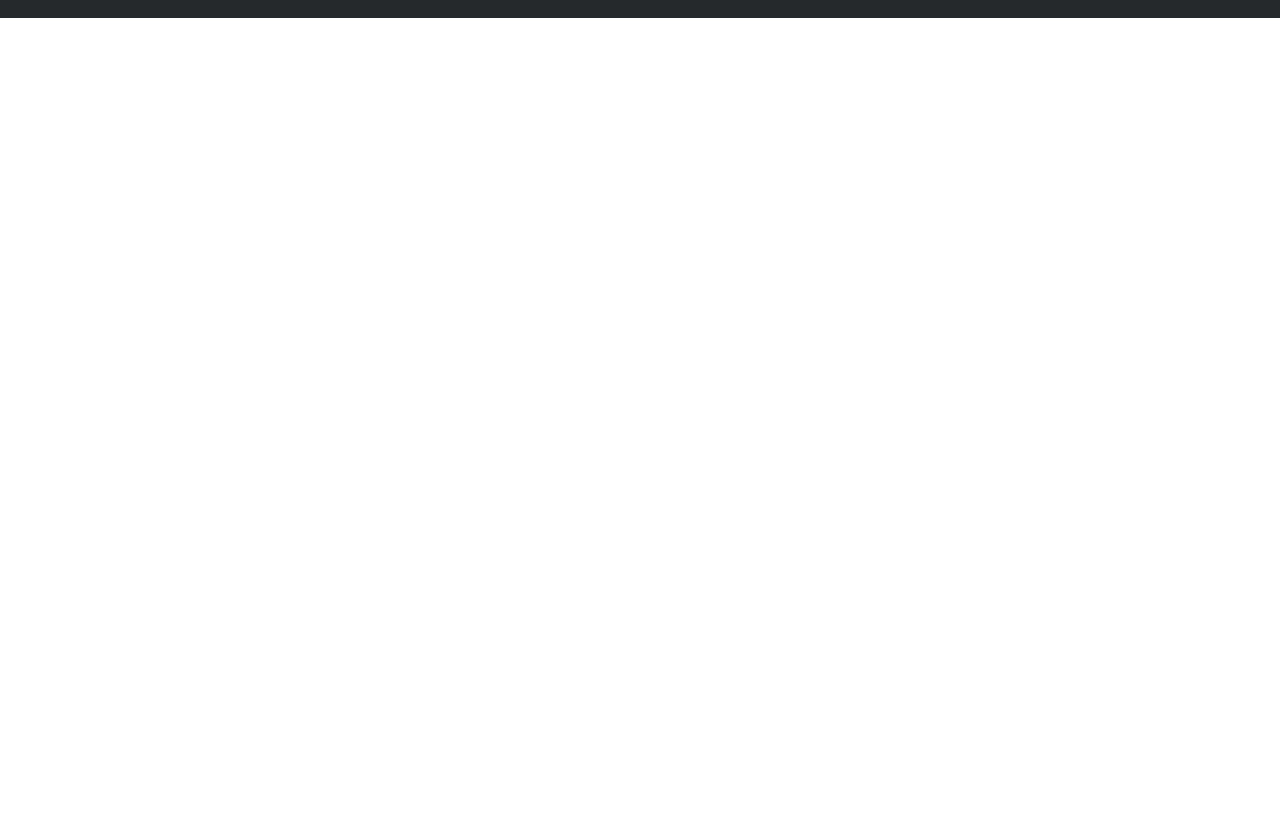
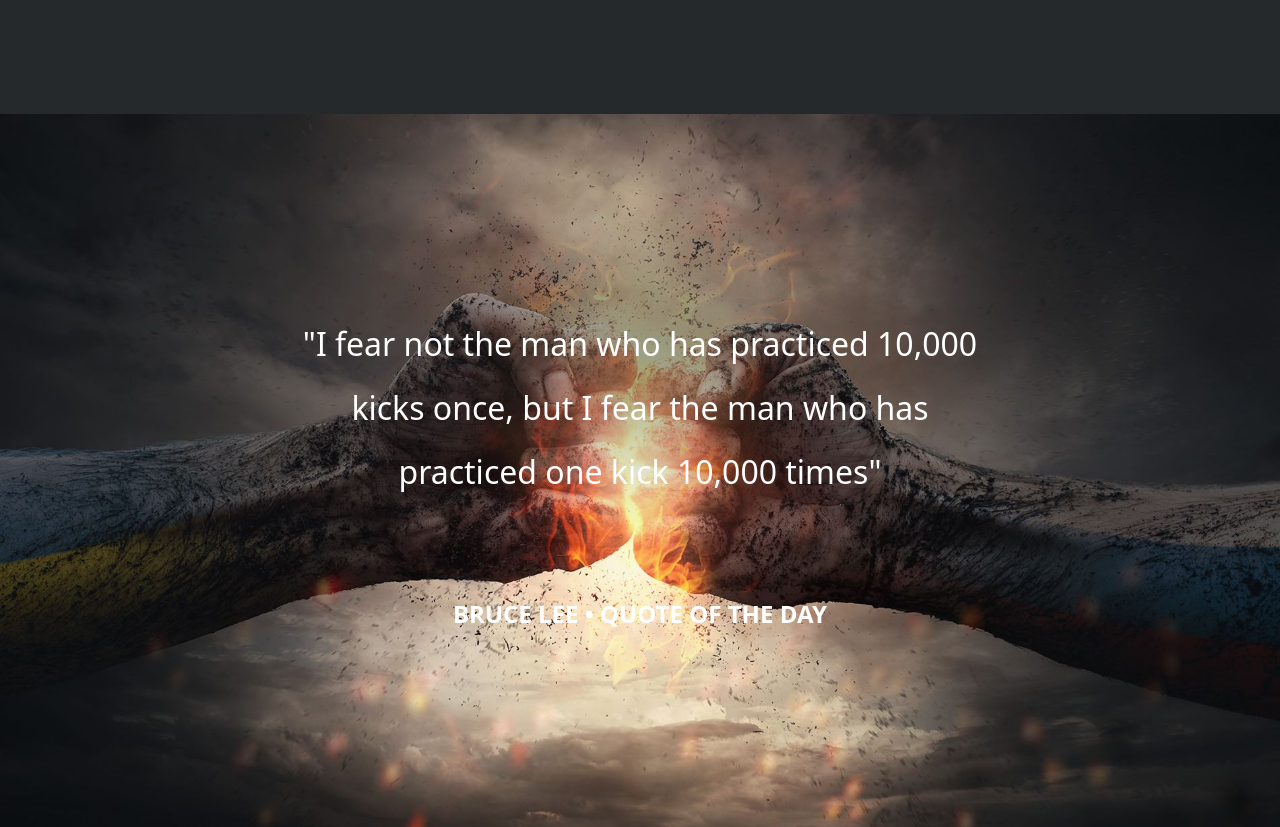
Before and after one commit to RuxandraRambet/proj-html-vuejs, a Vue app: page / in a window 1280 px wide. Shown: the part 3244-4071 px from the top of the page. Before the commit the page ends 3262 px from the top, so only its background shows below. Built offline with nearby package versions, Linux system fonts and the light colour scheme.

Commit message:
feat: quote section in main

```diff
--- a/src/components/AppMain.vue
+++ b/src/components/AppMain.vue
@@ -4,6 +4,7 @@ import SignUpSection from './SignUpSection.vue';
 import IconsSection from './IconsSection.vue';
 import ResultsSection from './ResultsSection.vue';
 import PerformanceSection from './PerformanceSection.vue';
+import QuoteSection from './QuoteSection.vue';
 export default {
     name: 'AppMain',
     components: {
@@ -12,6 +13,7 @@ export default {
         IconsSection,
         ResultsSection,
         PerformanceSection,
+        QuoteSection,
     }
 }
 </script>
@@ -23,6 +25,7 @@ export default {
         <IconsSection/>
         <ResultsSection/>
         <PerformanceSection/>
+        <QuoteSection/>
     </main>
 </template>
 
--- a/src/components/PerformanceSection.vue
+++ b/src/components/PerformanceSection.vue
@@ -6,7 +6,7 @@ export default {
 
 <template>
     <section>
-        <div class="container pt-5">
+        <div class="container py-5">
             <!-- Title and divider container -->
             <div class="section-top pt-5 text-center">
                 <h2 class="text-uppercase text-white fw-bold">High Performance Facilities</h2>
@@ -14,7 +14,7 @@ export default {
             </div>
             <!-- /Title and divider container -->
             <!-- Images container -->
-            <div class="d-flex flex-wrap img-container">
+            <div class="d-flex flex-wrap img-container mb-5">
                 <img src="../assets/img/home-image1.jpg" alt="Facility Img">
                 <img src="../assets/img/home-image2.jpg" alt="Facility Img">
                 <img src="../assets/img/home-image3.jpg" alt="Facility Img">
--- /dev/null
+++ b/src/components/QuoteSection.vue
@@ -0,0 +1,28 @@
+<script>
+export default {
+    name: 'AppMain',
+}
+</script>
+
+<template>
+    <section>
+        <div class="container text-center fs-2 text-white">
+            <p class="py-5 lh-lg">"I fear not the man who has practiced 10,000<br> kicks once, but I fear the man who has<br> practiced one
+                kick 10,000 times"</p>
+            <h6 class="text-uppercase fs-4 fw-bold text-white my-5">Bruce Lee • Quote of the day </h6>
+        </div>
+    </section>
+</template>
+
+<style scoped>
+section {
+    background-image: url(../assets/img/home-testimonial-bg.jpg);
+    background-repeat: no-repeat;
+    background-position: center;
+    background-size: cover;
+
+    .container {
+        padding: 150px;
+    }
+}
+</style>
```
